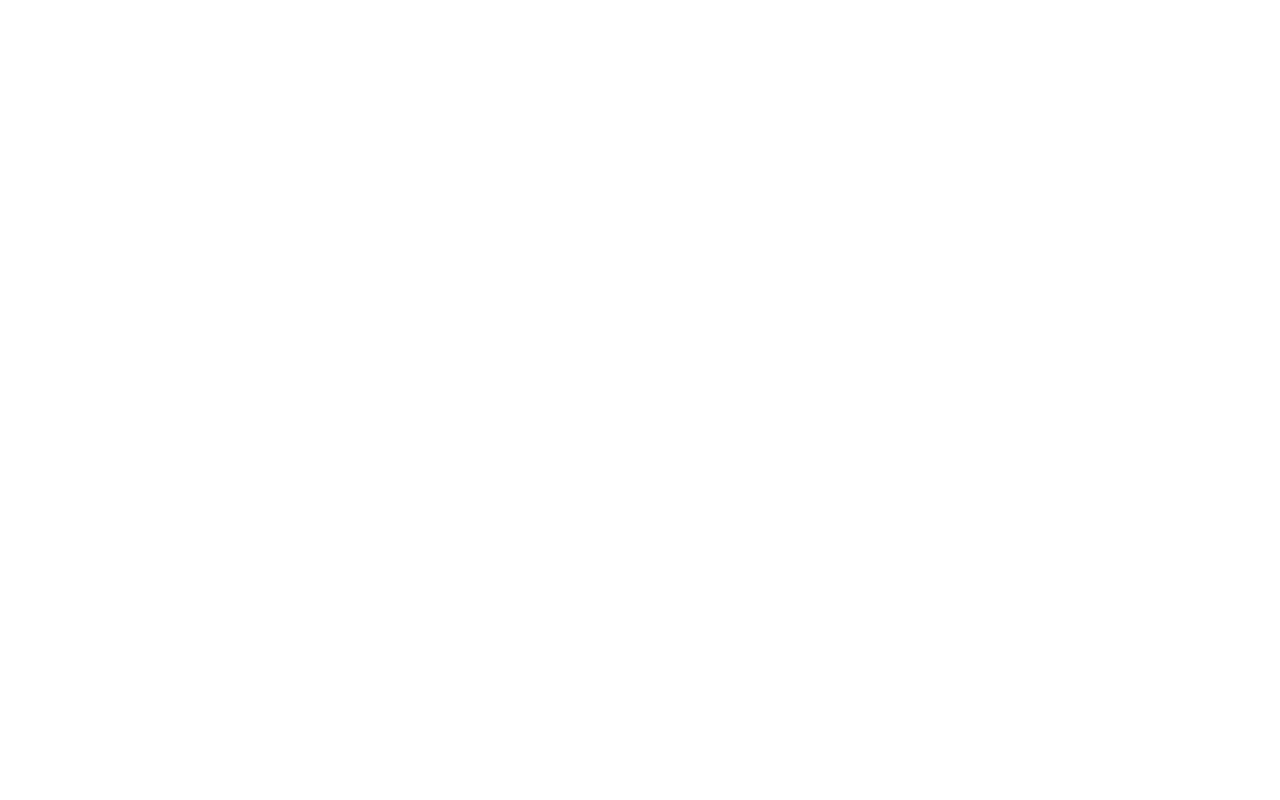
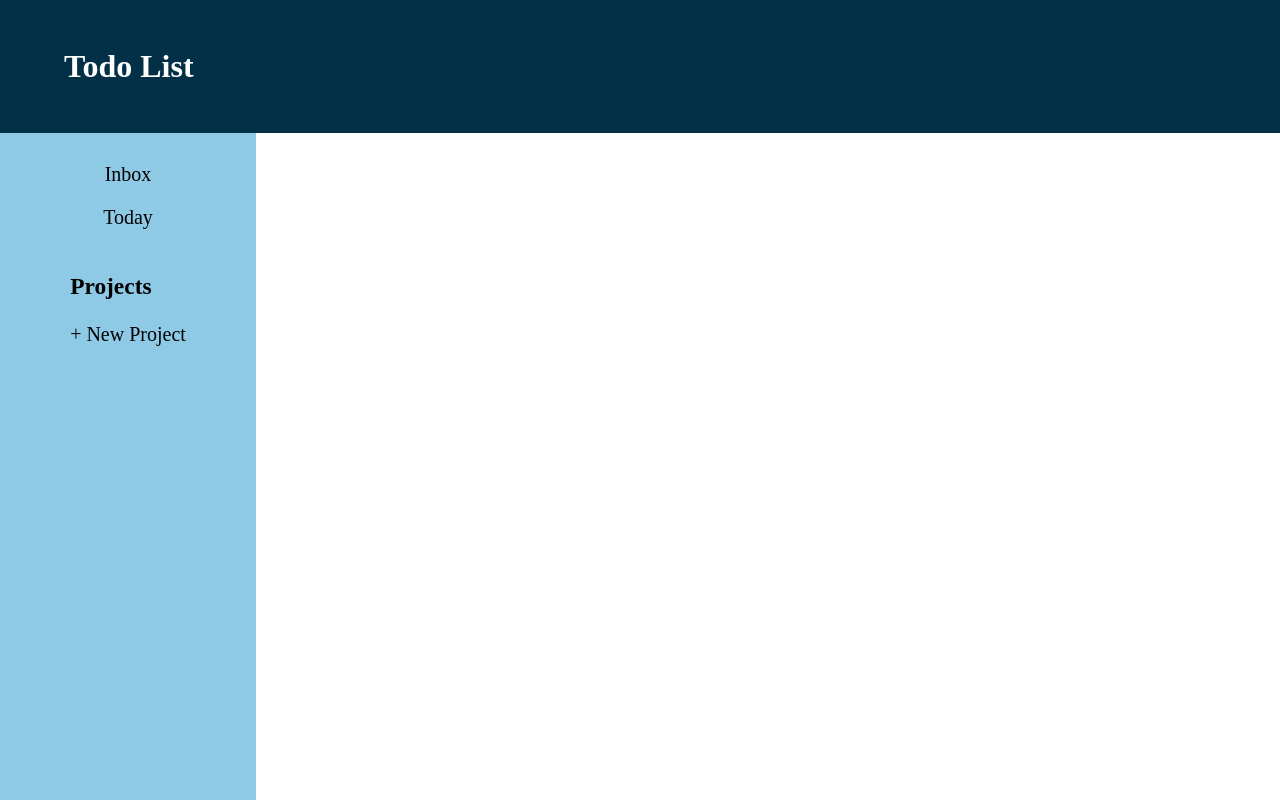
Before and after one commit to DevonRem/TodoList, a website built with webpack: page dist/index.html in a window 1280 px wide. Built offline with Linux system fonts and the light colour scheme.

Commit message:
Create basic layout

```diff
--- a/src/index.js
+++ b/src/index.js
@@ -1,3 +1,3 @@
 import './style.css';
 
-alert('works!');
+console.log('works!');
--- a/src/style.css
+++ b/src/style.css
@@ -0,0 +1,52 @@
+html, body {
+    margin: 0;
+    padding: 0;
+
+}
+* {
+    box-sizing: border-box;
+}
+
+.container {
+    width: 100vw;
+    height: 100vh;
+    display: grid;
+    grid-template: 1fr 5fr / 1fr 4fr;
+
+}
+
+.topbar {
+    background-color: #023047;
+    grid-column: 1 / 3;
+    display: flex;
+    align-items: center;
+
+}
+
+.sidebar {
+    background-color: #8ecae6;
+    grid-column: 1;
+    grid-row: 2 / 3;
+    display: flex;
+    flex-direction: column;
+    align-items: center;
+    padding-top: 10px;
+
+}
+
+.main-content {
+
+    grid-column: 2 / 3;
+    grid-row: 2 / 3;
+}
+
+.logo {
+    color: white;
+    padding-left: 5vw;
+
+}
+
+.inbox, .today, .projects {
+    padding-top: 20px;
+    font-size: 20px;
+}
```
Also changed, not shown: dist/index.html, dist/main.js.
